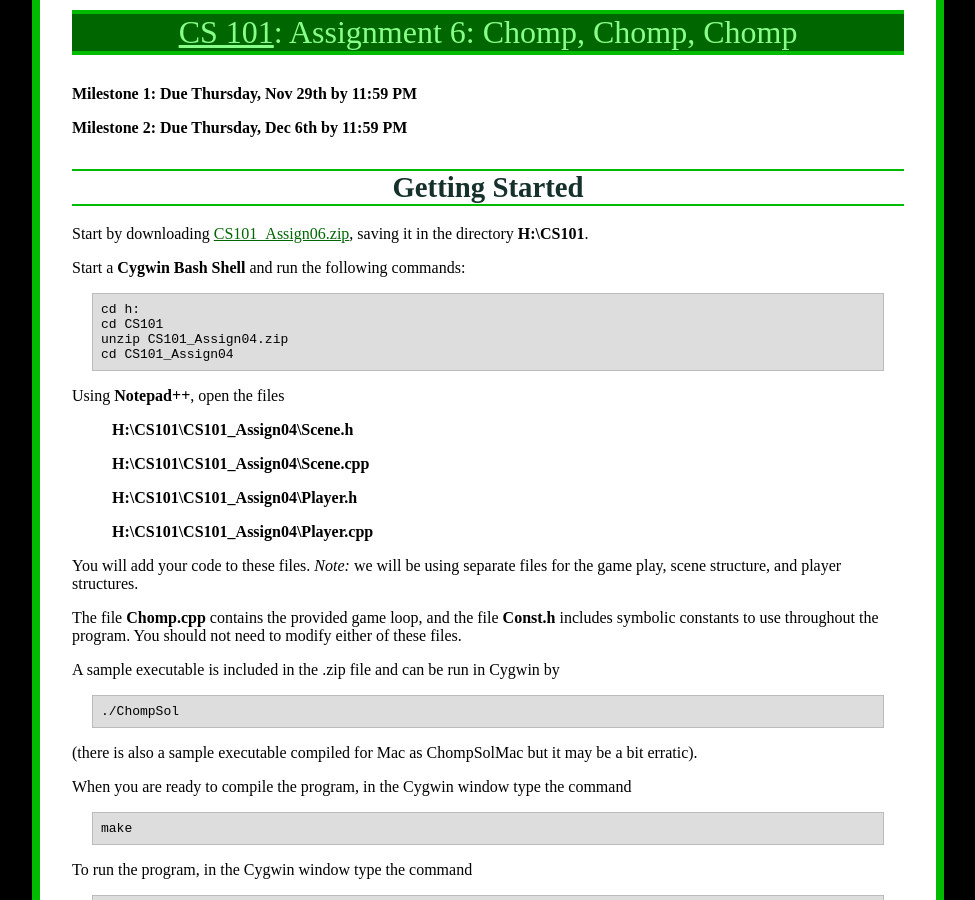
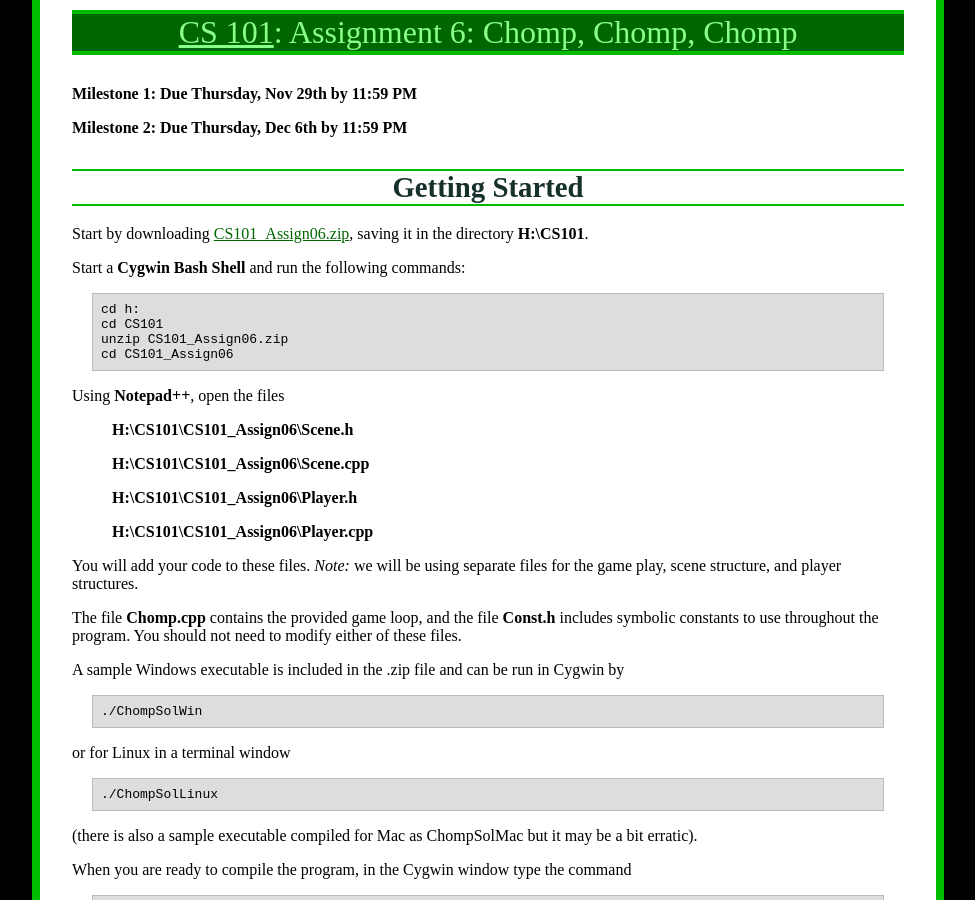
Before and after one commit to ycpcs/cs101-fall2018, a Jekyll site: the page built from assign/assign06.md, in a window 1280 px wide and 900 px high. Shown: the whole window, without its empty margins (152-1127 px from the left). Built offline with Jekyll 4.4.1, drawn with Linux system fonts in a browser that asks for light colours.

```diff
--- a/assign/assign06.md
+++ b/assign/assign06.md
@@ -17,26 +17,30 @@ Start a **Cygwin Bash Shell** and run the following commands:
 
     cd h:
     cd CS101
-    unzip CS101_Assign04.zip
-    cd CS101_Assign04
+    unzip CS101_Assign06.zip
+    cd CS101_Assign06
 
 Using **Notepad++**, open the files
 
-> **H:\\CS101\\CS101\_Assign04\\Scene.h**
+> **H:\\CS101\\CS101\_Assign06\\Scene.h**
 
-> **H:\\CS101\\CS101\_Assign04\\Scene.cpp**
+> **H:\\CS101\\CS101\_Assign06\\Scene.cpp**
 
-> **H:\\CS101\\CS101\_Assign04\\Player.h**
+> **H:\\CS101\\CS101\_Assign06\\Player.h**
 
-> **H:\\CS101\\CS101\_Assign04\\Player.cpp**
+> **H:\\CS101\\CS101\_Assign06\\Player.cpp**
 
 You will add your code to these files. *Note:* we will be using separate files for the game play, scene structure, and player structures.
 
 The file **Chomp.cpp** contains the provided game loop, and the file **Const.h** includes symbolic constants to use throughout the program. You should not need to modify either of these files.
 
-A sample executable is included in the .zip file and can be run in Cygwin by
+A sample Windows executable is included in the .zip file and can be run in Cygwin by
 
-    ./ChompSol
+    ./ChompSolWin
+
+or for Linux in a terminal window
+
+    ./ChompSolLinux
 
 (there is also a sample executable compiled for Mac as ChompSolMac but it may be a bit erratic).
 
```
Also changed, not shown: 1 other file.
